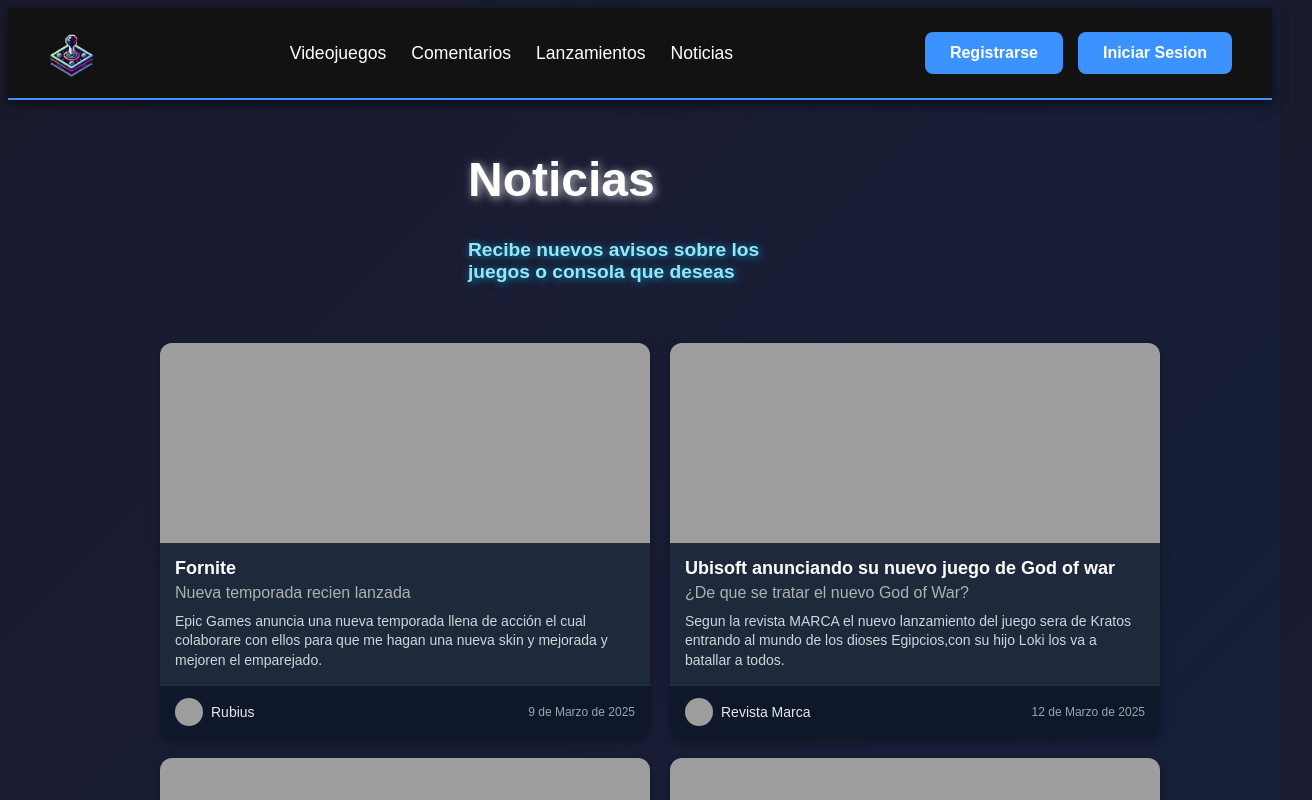
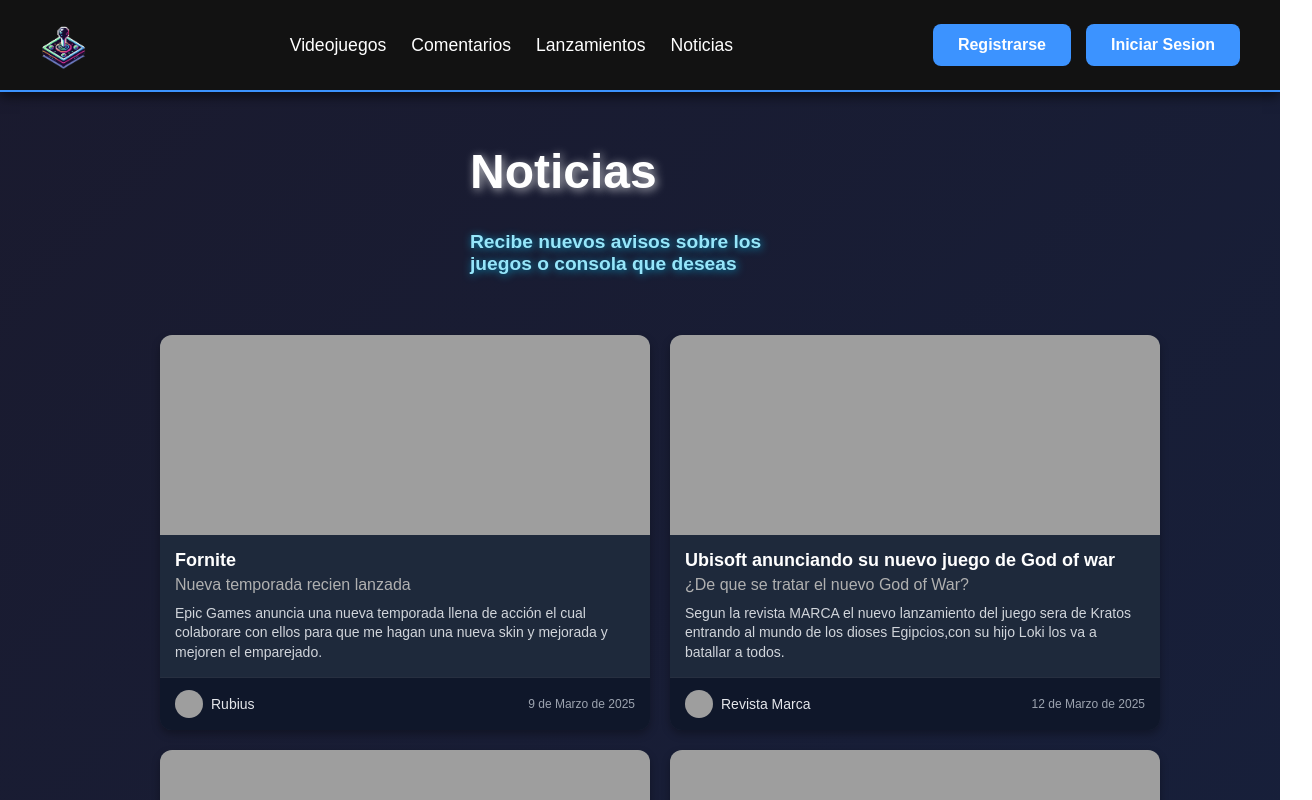
Before and after one commit to jjcrse/laboratorio2, a website with bundled scripts: page index.html in a window 1280 px wide. Shown: the top 800 px of the page, 1312 px wide, since content can reach past the window. Built offline with nearby package versions, Linux system fonts and the light colour scheme.

Commit message:
edite el css para que no haga scroll en sentido horizontal

```diff
--- a/index.css
+++ b/index.css
@@ -1,3 +1,12 @@
+html,body{
+    margin: 0;
+    padding: 0;
+    width: 100%;
+    min-height: 100vh;
+    overflow-x: hidden;
+    overflow-y: auto;
+}
+
 body {
     background: linear-gradient(135deg, #1a1a2e, #16213e);
     color: #e0e0e0;
@@ -6,7 +15,8 @@
 }
 
 #titulos {
-    padding: 20px 460px;
+    padding: 20px 470px;
+    box-sizing: border-box;
 }
 
 #titulos h1 {
```
